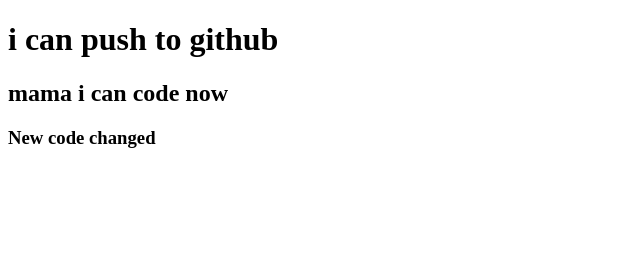
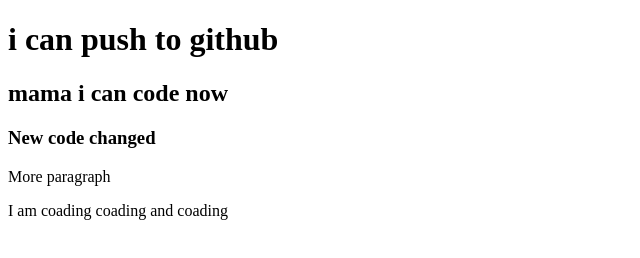
Before and after one commit to Habib0757/my-second-rep, a plain HTML site: page index.html in a window 1280 px wide. Shown: the whole page, without its empty margins (0-640 px from the left). Drawn offline with Linux system fonts and the light colour scheme.

Commit message:
styles added

```diff
--- a/index.html
+++ b/index.html
@@ -5,10 +5,13 @@
     <meta http-equiv="X-UA-Compatible" content="IE=edge">
     <meta name="viewport" content="width=device-width, initial-scale=1.0">
     <title>My second github rep</title>
+    <link rel="stylesheet" href="style.css">
 </head>
 <body>
     <h1>i can push to github</h1>
     <h2>mama i can code now</h2>
     <h3>New code changed</h3>
+    <p>More paragraph</p>
+    <p>I am coading coading and coading</p>
 </body>
 </html>
```
Also changed, not shown: style.css (added).
